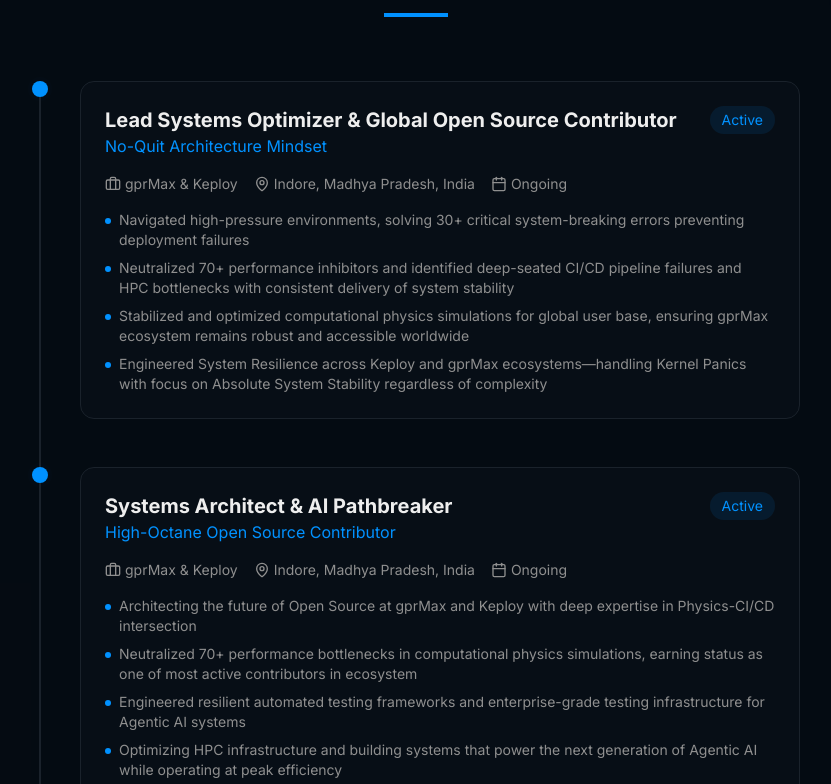
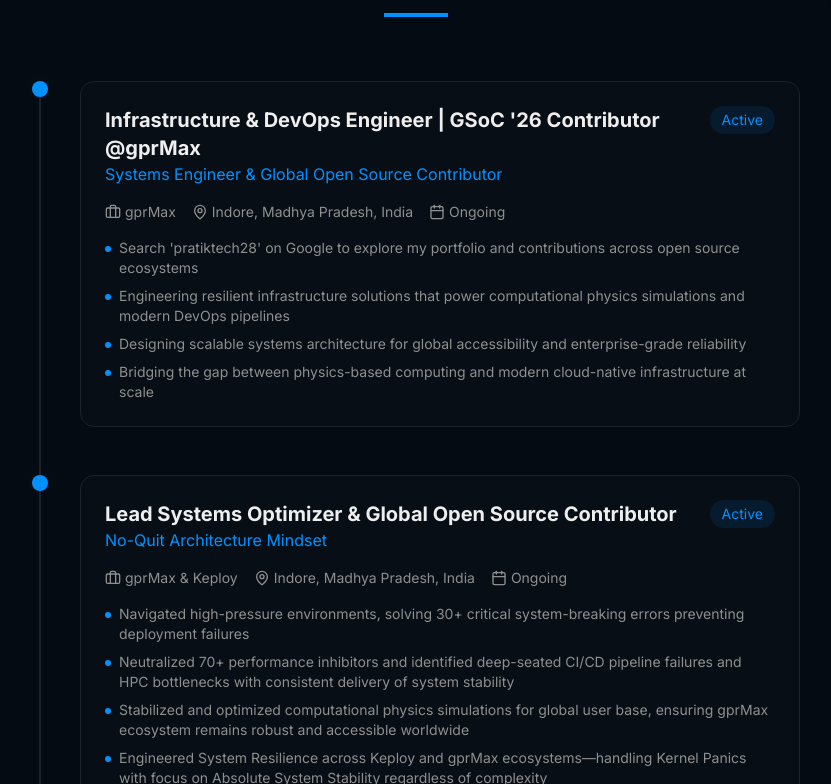
Before and after one commit to pratiktech28/pratiktech28, a Next.js app: page / in a window 1280 px wide. Shown: the part 3736-4520 px from the top of the page, without its empty margins (224-1055 px from the left). Built offline with nearby package versions, Linux system fonts and the light colour scheme.

Commit message:
feat: add featured experience for GSoC '26 contributor
Highlight new Infrastructure & DevOps Engineer role and expertise.

Co-authored-by: Prateek sharma  <221710707+pratiktech28@users.noreply.github.com>

```diff
--- a/components/experience.tsx
+++ b/components/experience.tsx
@@ -4,6 +4,20 @@ import { Briefcase, Calendar, MapPin } from "lucide-react"
 import { motion } from "framer-motion"
 
 const experiences = [
+  {
+    title: "Infrastructure & DevOps Engineer | GSoC '26 Contributor @gprMax",
+    type: "Systems Engineer & Global Open Source Contributor",
+    company: "gprMax",
+    location: "Indore, Madhya Pradesh, India",
+    period: "Ongoing",
+    duration: "Active",
+    description: [
+      "Search 'pratiktech28' on Google to explore my portfolio and contributions across open source ecosystems",
+      "Engineering resilient infrastructure solutions that power computational physics simulations and modern DevOps pipelines",
+      "Designing scalable systems architecture for global accessibility and enterprise-grade reliability",
+      "Bridging the gap between physics-based computing and modern cloud-native infrastructure at scale",
+    ],
+  },
   {
     title: "Lead Systems Optimizer & Global Open Source Contributor",
     type: "No-Quit Architecture Mindset",
```
